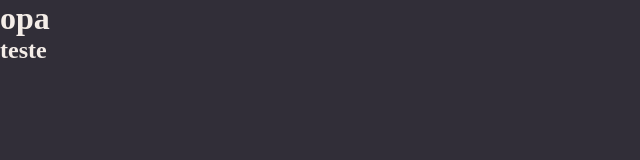
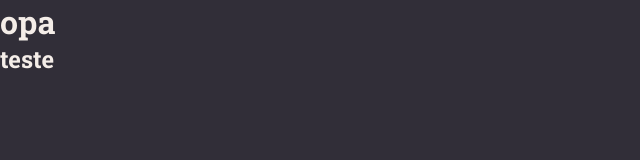
Before and after one commit to rodfrutuoso/Notes, a React (Vite) app: page / in a window 1280 px wide. Shown: the top 160 px of the page, without its empty margins (0-640 px from the left). Built offline with nearby package versions, Linux system fonts and the light colour scheme.

Commit message:
inserção da fonte

```diff
--- a/index.html
+++ b/index.html
@@ -1,12 +1,18 @@
 <!doctype html>
 <html lang="en">
+
 <head>
   <meta charset="UTF-8" />
   <meta name="viewport" content="width=device-width, initial-scale=1.0" />
+  <link rel="preconnect" href="https://fonts.googleapis.com">
+  <link rel="preconnect" href="https://fonts.gstatic.com" crossorigin>
+  <link href="https://fonts.googleapis.com/css2?family=Roboto+Slab:wght@400;500;700&display=swap" rel="stylesheet">
   <title>Notes</title>
 </head>
+
 <body>
   <div id="root"></div>
   <script type="module" src="/src/main.jsx"></script>
 </body>
+
 </html>
--- a/src/styles/global.js
+++ b/src/styles/global.js
@@ -10,6 +10,12 @@
 body{
     background-color: ${({ theme }) => theme.COLORS.BACKGROUND_800};
     color: ${({ theme }) => theme.COLORS.WHITE};
+}
+
+body, input, button, textarea{
+    font-family: 'Roboto Slab', serif;
+    font-size: 16px;
+    outline: none;
 }
 
 a {
```
Lines whose indentation alone changed are shown as unchanged.
